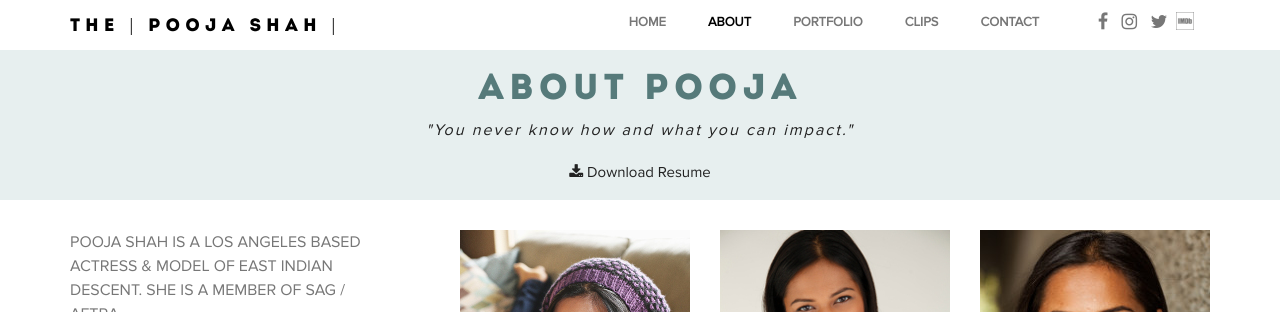
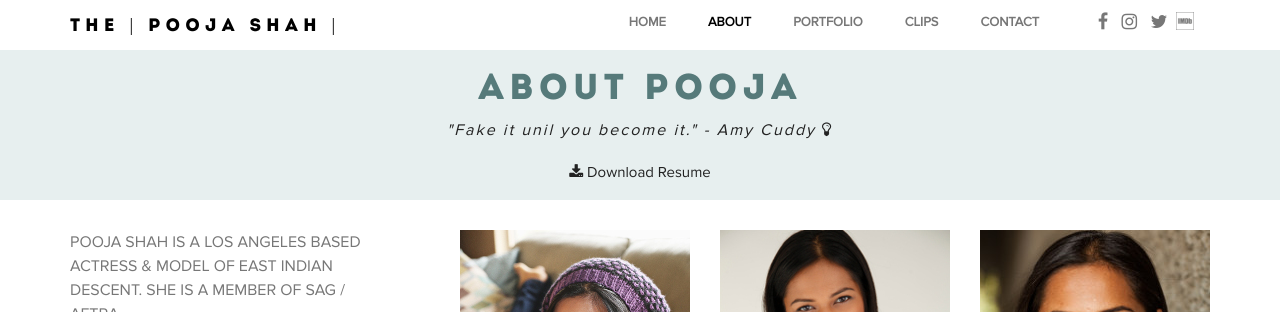
Before and after one commit to dtrack/thepoojashah, a Jekyll site: the page built from about/index.html, in a window 1280 px wide and 1365 px high. Shown: the top 312 px of the window. Built offline with Jekyll 4.4.1, drawn with Linux system fonts in a browser that asks for light colours; nearby versions of some CDN libraries.

Commit message:
updated quote in about page

```diff
--- a/about/index.html
+++ b/about/index.html
@@ -7,7 +7,7 @@ active: About
 <div class="top-baner half-height bg-green about-title">
   <div class="main-title no-bg">
     <h2>ABOUT POOJA</h2>
-    <p>"You never know how and what you can impact."</p>
+    <p>"Fake it unil you become it." - Amy Cuddy <i class="fa fa-lightbulb-o" aria-hidden="true"></i></p>
     <a target="_blank" href="{{ site.github.url }}{{ site.data.about.resume_link }}">
       <i class="fa fa-download" aria-hidden="true"></i> Download Resume
     </a>
```
